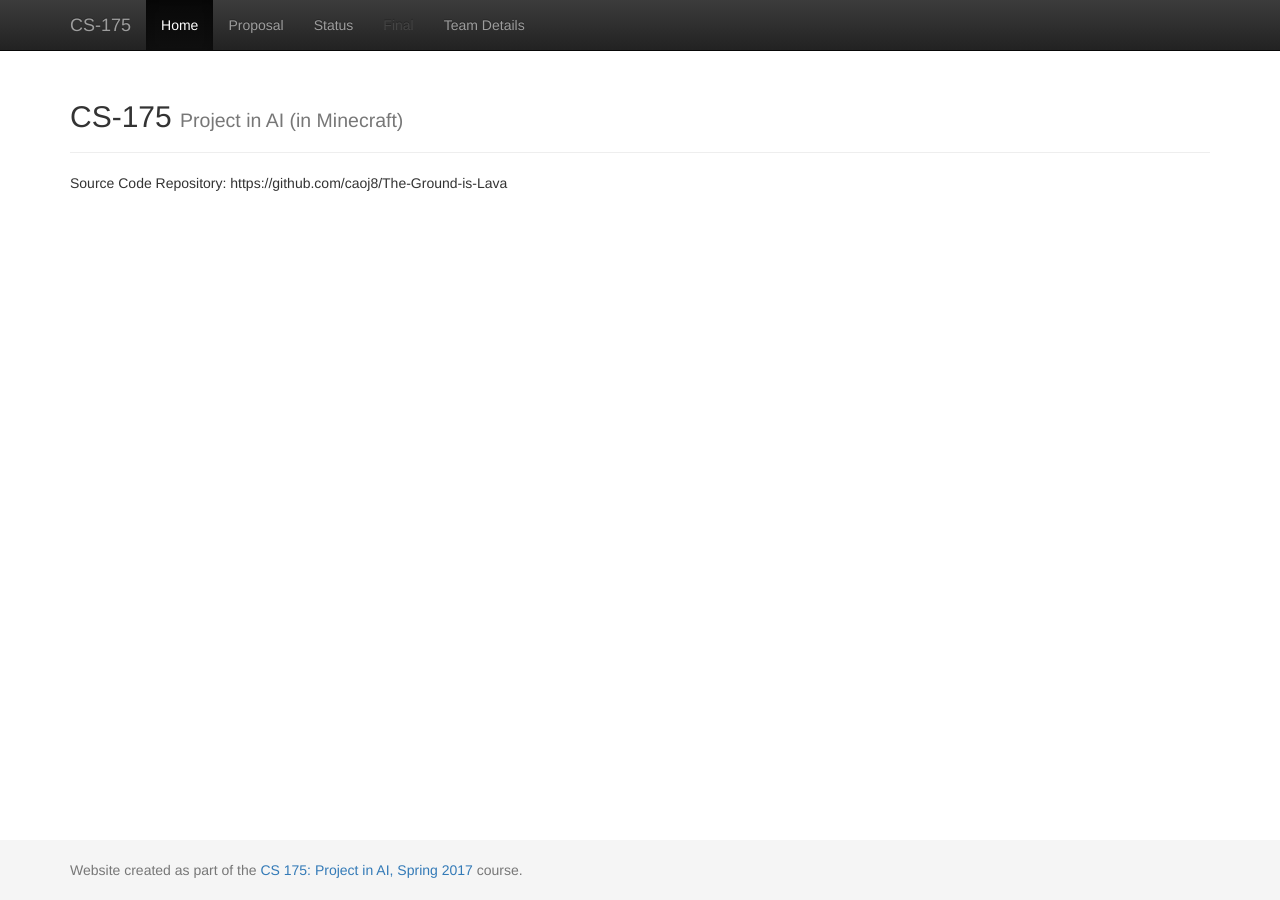
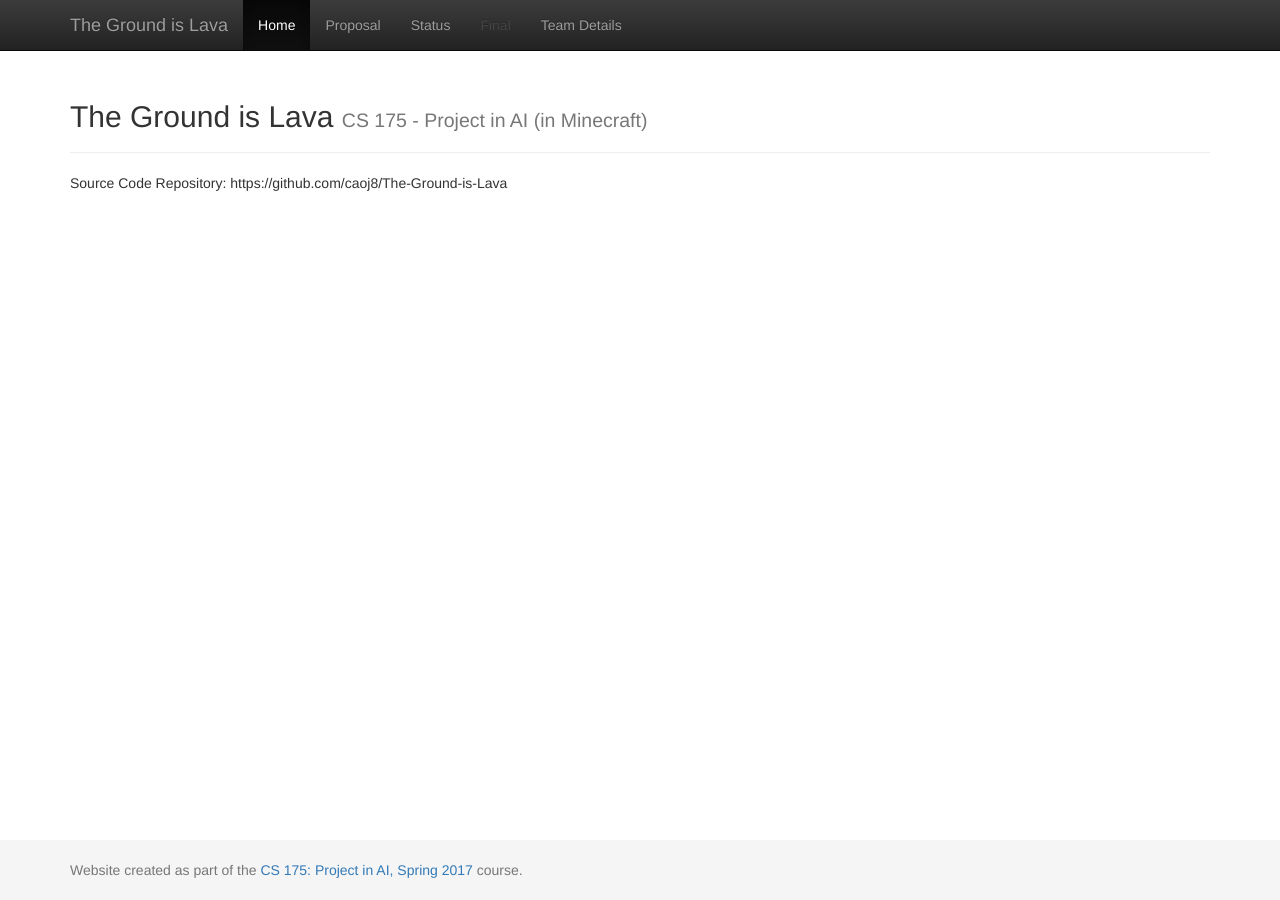
Before and after one commit to katmannn/The-Ground-is-Lava, a Jekyll site: the page built from docs/index.md, in a window 1280 px wide. Built offline with Jekyll 4.4.1, drawn with Linux system fonts in a browser that asks for light colours.

Commit message:
Update _config.yml

```diff
--- a/docs/_config.yml
+++ b/docs/_config.yml
@@ -1,8 +1,8 @@
 ###########
 # site.title
 
-title:    'CS-175'
-subtitle: 'Project in AI (in Minecraft)'
+title:    'The Ground is Lava'
+subtitle: 'CS 175 - Project in AI (in Minecraft)'
 
 
 #########################
```
